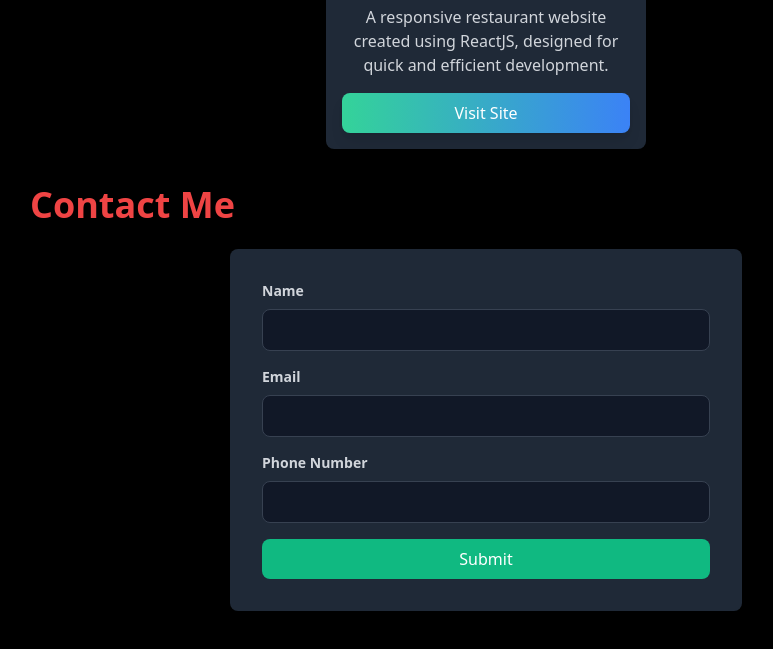
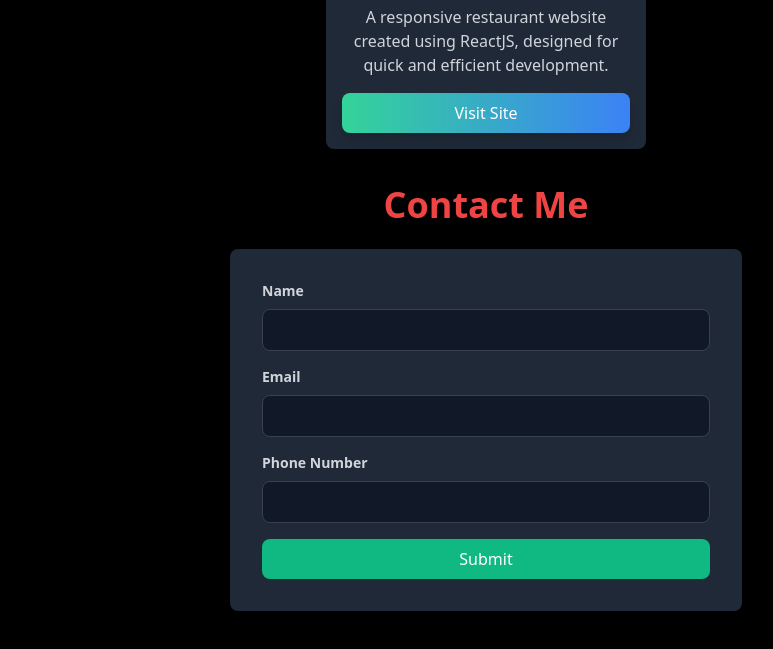
Before and after one commit to ExperCodeVaibhav/portfolio, a website: page index.html in a window 1280 px wide. Shown: the part 1455-2104 px from the top of the page, without its empty margins (154-927 px from the left). Drawn offline with nearby package versions, Linux system fonts and the light colour scheme.

Commit message:
Update index.html

```diff
--- a/index.html
+++ b/index.html
@@ -101,7 +101,7 @@
    <!-- Contact Form Section -->
 <!-- Contact Form Section -->
 <div id="contact" class="w-full text-white p-6">
-    <h1 class="text-red-500 font-semibold text-2xl md:text-4xl mb-6">Contact Me</h1>
+    <center><h1 class="text-red-500 font-semibold text-2xl md:text-4xl mb-6">Contact Me</h1></center>
     <form id="contact-form" action="https://formspree.io/f/xdknpvwv" method="POST" class="max-w-lg mx-auto bg-gray-800 p-8 rounded-lg shadow-lg">
         <div class="mb-4">
             <label for="name" class="block text-gray-300 text-sm font-semibold mb-2">Name</label>
```
